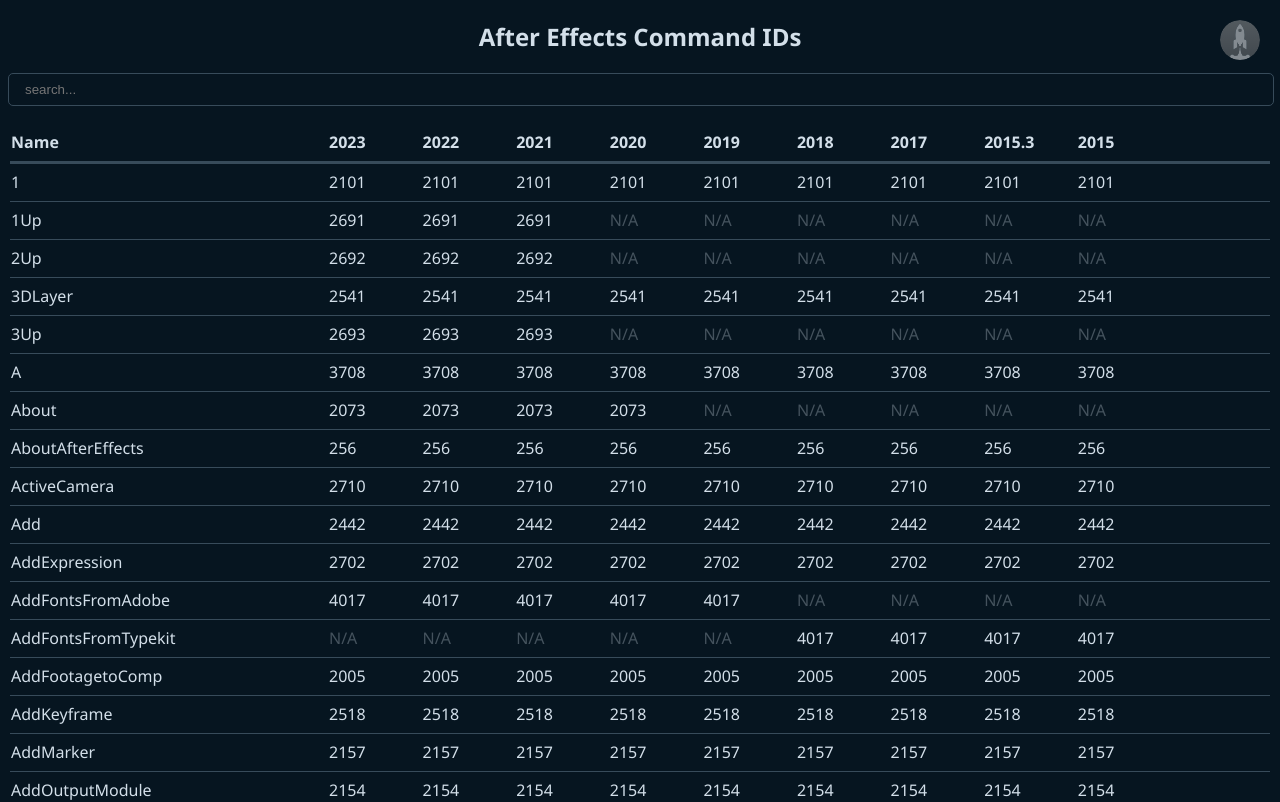
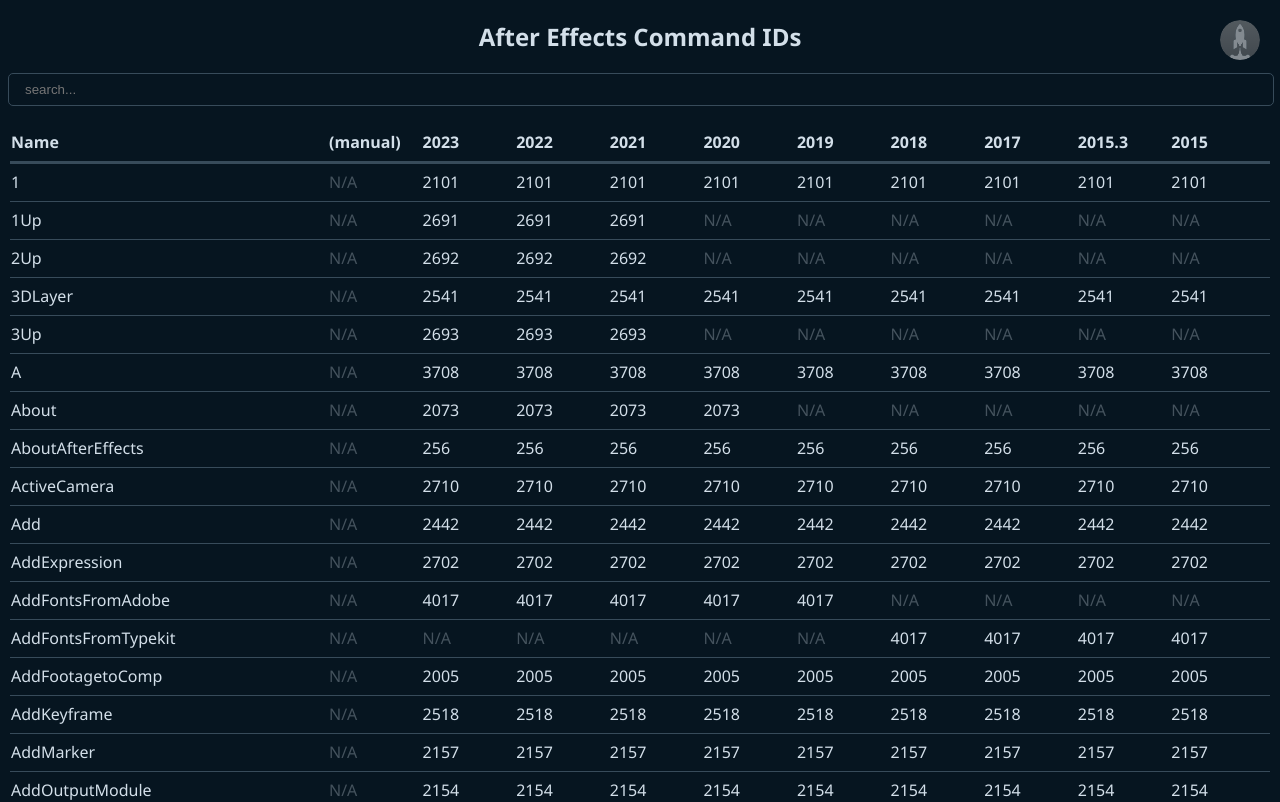
Before and after one commit to hyperbrew/after-effects-command-ids, a React (Vite) app: page / in a window 1280 px wide. Shown: the top 802 px of the page. Built offline with nearby package versions, Linux system fonts and the light colour scheme.

Commit message:
manual entries added closes #5

```diff
--- /dev/null
+++ b/json/manual.json
@@ -0,0 +1,27 @@
+{
+  "2639": "ConvertExpressionToKeyframes",
+  "8000": "RunScriptFile",
+  "8100": "Scripts",
+  "8101": "Script 1",
+  "8102": "Script 2",
+  "8103": "Script 3",
+  "8104": "Script 4",
+  "8105": "Script 5",
+  "8106": "Script 6",
+  "8107": "Script 7",
+  "8108": "Script 8",
+  "8109": "Script 9",
+  "8110": "Script 10",
+  "3985": "CancelCachingWorkAreainBackground",
+  "5001": "Progress",
+  "5007": "Mocha AE",
+  "9000": "Drop Shadow",
+  "9001": "Inner Shadow",
+  "9002": "Outer Glow",
+  "9003": "Inner Glow",
+  "9004": "Bevel and Emboss",
+  "9005": "Satin",
+  "9006": "Color Overlay",
+  "9007": "Gradient Overlay",
+  "9008": "Stroke"
+}
--- a/src/app.tsx
+++ b/src/app.tsx
@@ -1,5 +1,7 @@
 import * as React from "react";
 const { useState } = React;
+
+import manual from "../json/manual.json";
 
 import cmds2023 from "../json/2023.json";
 import cmds2022 from "../json/2022.json";
@@ -29,6 +31,7 @@ interface FormatPair {
 }
 
 const years = [
+  "(manual)",
   "2023",
   "2022",
   "2021",
@@ -55,6 +58,7 @@ const formatData = (data: FormatPair[]) => {
 };
 
 formatData([
+  { obj: manual, year: "(manual)" },
   { obj: cmds2023, year: "2023" },
   { obj: cmds2022, year: "2022" },
   { obj: cmds2021, year: "2021" },
@@ -91,7 +95,15 @@ export default () => {
               Name
             </th>
             {years.map((year, i) => (
-              <th key={i + 1} className="result-year">
+              <th
+                key={i + 1}
+                className="result-year"
+                title={
+                  year === "(manual)"
+                    ? "Entry manually created, Version uncertain."
+                    : year
+                }
+              >
                 {year.replace("_", ".")}
               </th>
             ))}
@@ -116,6 +128,26 @@ export default () => {
                   </tr>
                 )
             )}
+          {/* {Object.keys(manual)
+            .sort()
+            .map(
+              (cmd, i) =>
+                cmd.toLowerCase().indexOf(val.toLowerCase()) > -1 && (
+                  <tr className="result" key={i}>
+                    <td className="result-name">{cmd}</td>
+                    {years.map((year, ii) => (
+                      <td
+                        className={`result-year ${
+                          !cmdList[cmd][year] && "result-na"
+                        }`}
+                        key={ii}
+                      >
+                        {cmdList[cmd][year] || "N/A"}
+                      </td>
+                    ))}
+                  </tr>
+                )
+            )} */}
         </tbody>
       </table>
     </div>
--- a/src/styles.scss
+++ b/src/styles.scss
@@ -42,6 +42,9 @@ table {
 }
 tr {
   border-bottom: 1px solid #374b5a;
+}
+th {
+  user-select: none;
 }
 .result-code {
   text-align: right;
```
